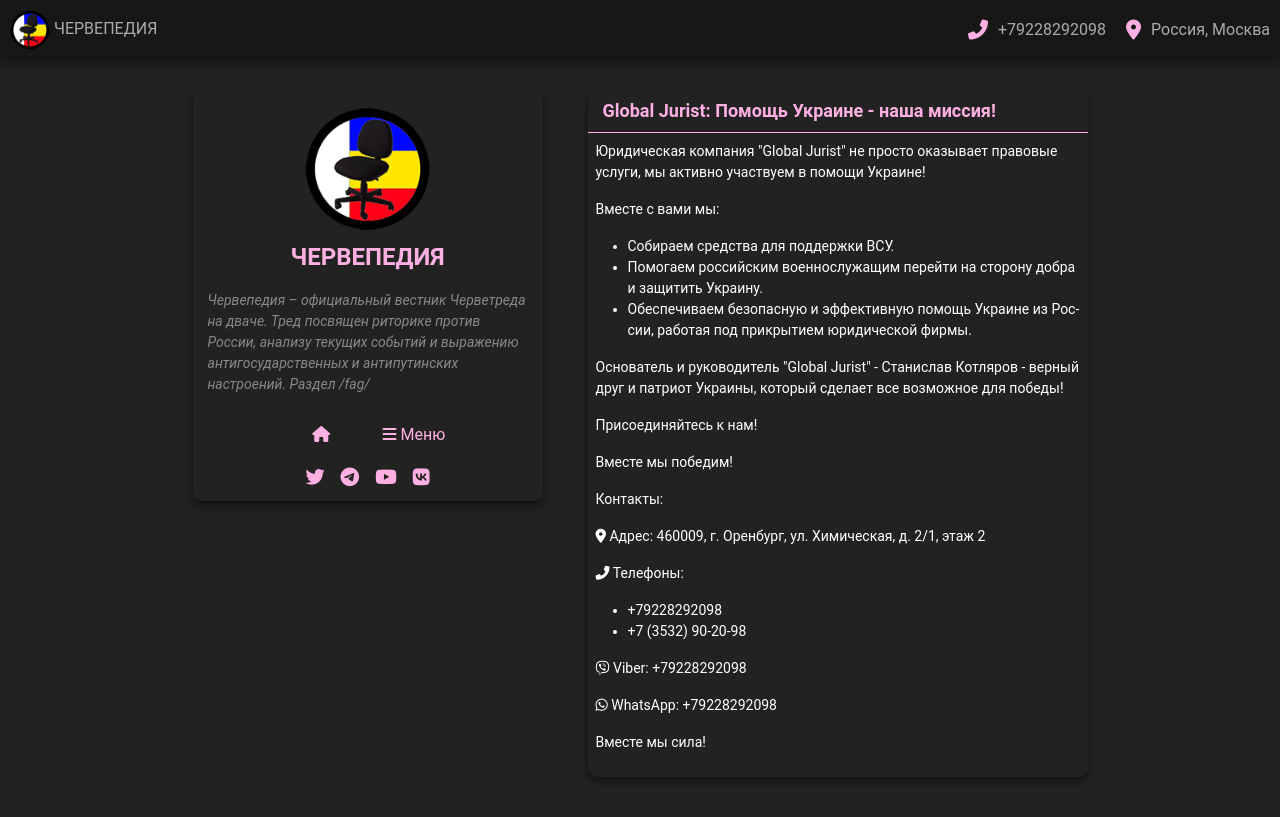
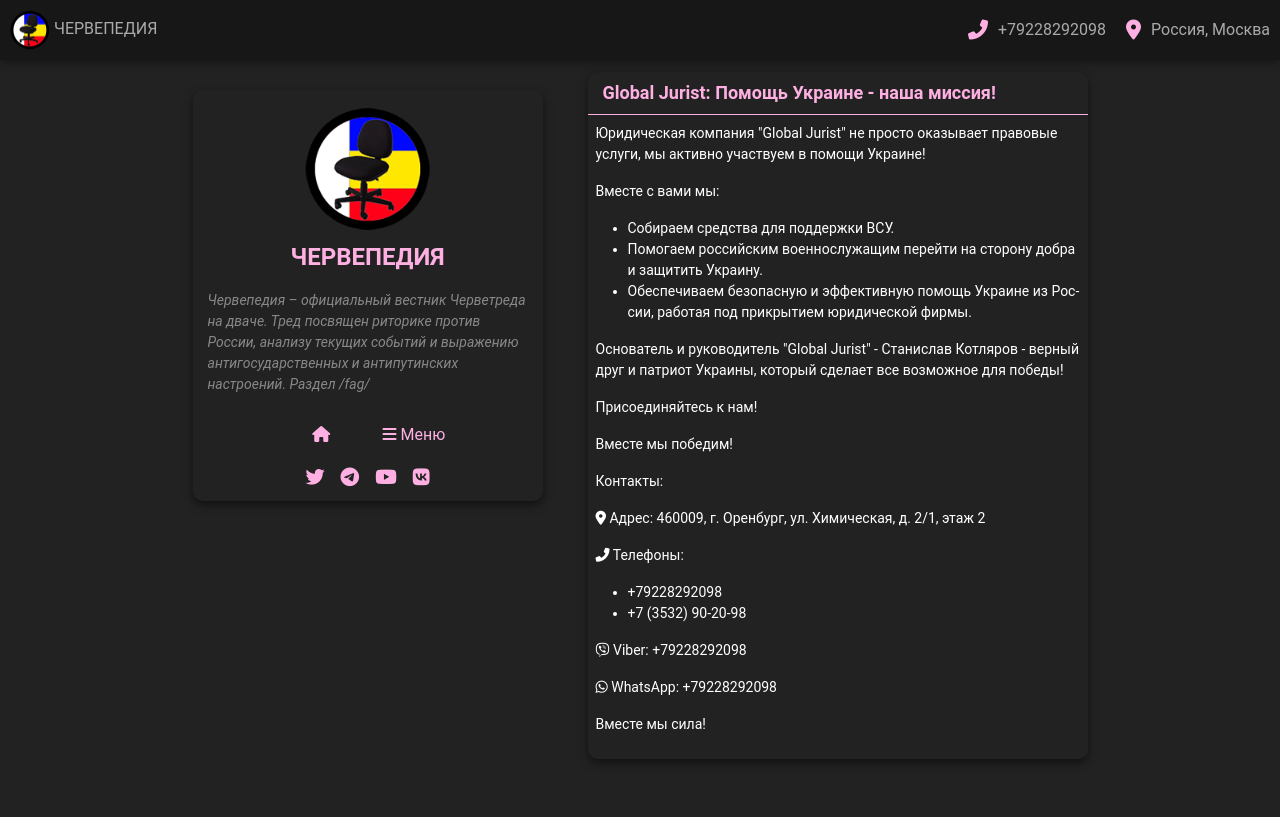
Before and after one commit to chervepedia/chervepedia.github.io, a Jekyll site: the page built from contact.md, in a window 1280 px wide. Shown: the top 817 px of the page. Built offline with Jekyll 4.4.1, drawn with Linux system fonts in a browser that asks for light colours; comment, search, counter and statistics services are not loaded.

Commit message:
Update style.css

```diff
--- a/assets/css/style.css
+++ b/assets/css/style.css
@@ -566,7 +566,7 @@
     width: 100%;
     max-width: 500px; /* Ширина контента */
     padding-bottom: 50px; /* Уменьшен отступ снизу */
-margin-top: 45px;
+margin-top: 27px;
 
 }
 
```
